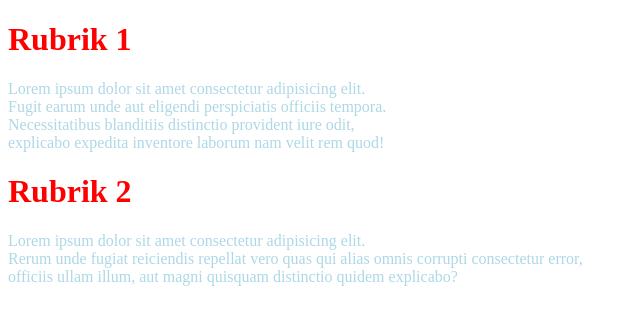
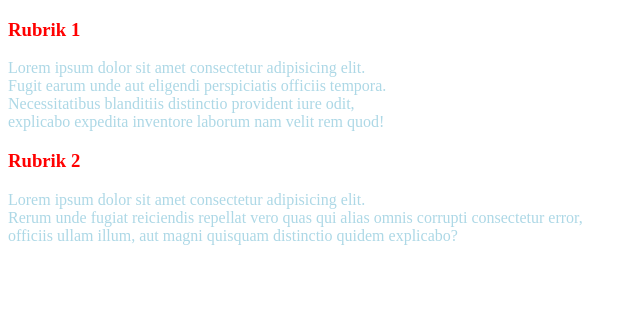
Before and after one commit to TurkPatrik/TurkPatric, a plain HTML site: page uppgifter/2.3/index.html in a window 1280 px wide. Shown: the whole page, without its empty margins (0-640 px from the left). Drawn offline with Linux system fonts and the light colour scheme.

Commit message:
Update index.html

```diff
--- a/uppgifter/2.3/index.html
+++ b/uppgifter/2.3/index.html
@@ -4,14 +4,14 @@
         <title>CSS övning</title>
     </head>
     <body>
-        <h1><span style="color:red">Rubrik 1</span></h1>
-        <span style="color:lightblue">Lorem ipsum dolor sit amet consectetur adipisicing elit. <br>
+        <h3><span style="color:red">Rubrik 1</span></h3>
+       <p><span style="color:lightblue">Lorem ipsum dolor sit amet consectetur adipisicing elit. <br>
          Fugit earum unde aut eligendi perspiciatis officiis tempora. <br>
           Necessitatibus blanditiis distinctio provident iure odit, <br>
-           explicabo expedita inventore laborum nam velit rem quod!</span>
-           <h1><span style="color:red">Rubrik 2</span></h1>
-           <span style="color:lightblue">Lorem ipsum dolor sit amet consectetur adipisicing elit. <br>
+           explicabo expedita inventore laborum nam velit rem quod!</span> </p>
+           <h3><span style="color:red">Rubrik 2</span></h3>
+           <span style="color:lightblue"> <p>Lorem ipsum dolor sit amet consectetur adipisicing elit. <br>
              Rerum unde fugiat reiciendis repellat vero quas qui alias omnis corrupti consectetur error, <br>
-             officiis ullam illum, aut magni quisquam distinctio quidem explicabo?</span>
+             officiis ullam illum, aut magni quisquam distinctio quidem explicabo?</p> </span>
     </body>
 </html>
```
